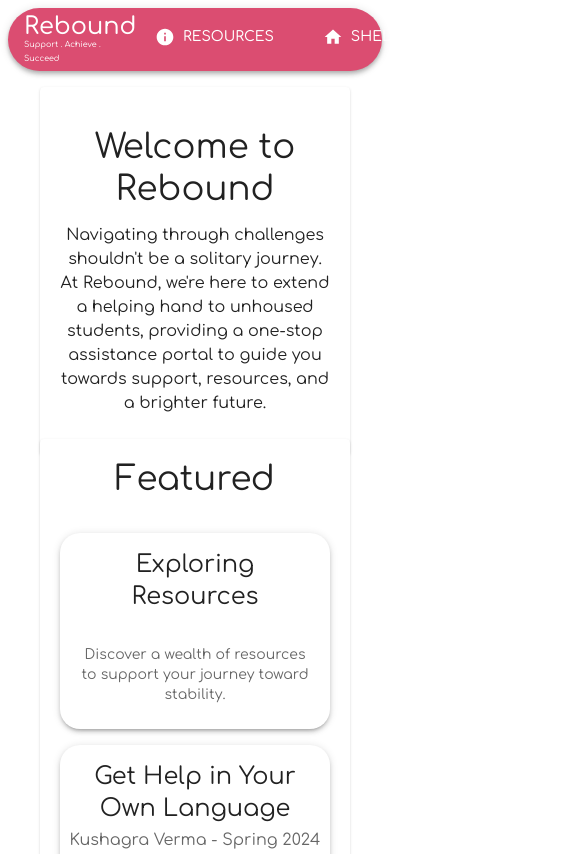
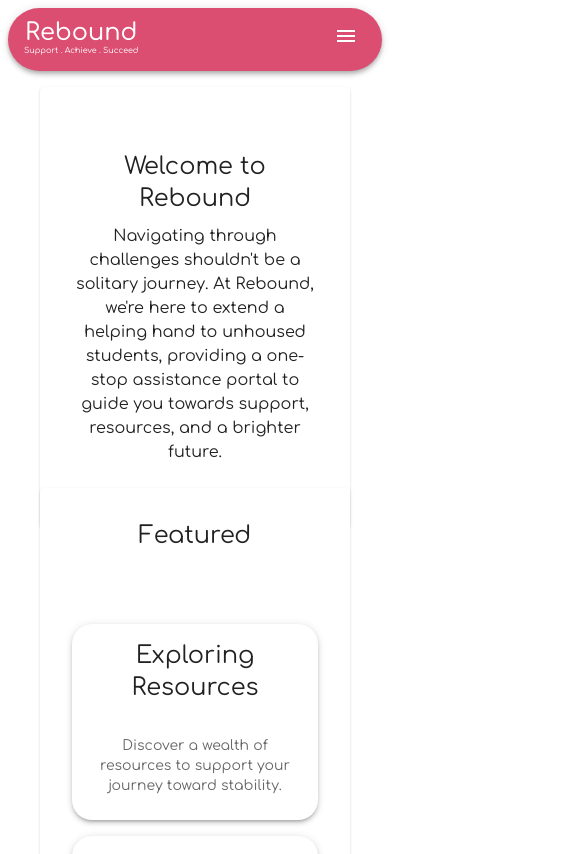
Before and after one commit to kushagraverma26/rebound_frontend, a React (Vite) app: page / in a window 390 px wide. Shown: the top 854 px of the page, 585 px wide, since content can reach past the window. Built offline with nearby package versions, Linux system fonts and the light colour scheme.

Commit message:
Dynamic navbar

```diff
--- a/src/components/Footer.jsx
+++ b/src/components/Footer.jsx
@@ -11,7 +11,7 @@ const Footer = () => {
         color="text.secondary"
         component="p"
       >
-        Kushagra Verma - Spring 2024 Masters Project
+        Kushagra Verma - Fall 2024 Masters Project
       </Typography>
       {/* <Typography variant="subtitle1" align="center" color="text.secondary">
         {new Date().getFullYear()}
--- a/src/components/NavBar.jsx
+++ b/src/components/NavBar.jsx
@@ -4,7 +4,6 @@ import AuthContext from "../context/AuthContext"; // Import AuthContext
 import Menu from "@mui/material/Menu";
 import MenuItem from "@mui/material/MenuItem";
 import IconButton from "@mui/material/IconButton";
-import Avatar from "@mui/material/Avatar";
 import AppBar from "@mui/material/AppBar";
 import Button from "@mui/material/Button";
 import Toolbar from "@mui/material/Toolbar";
@@ -14,22 +13,27 @@ import HomeIcon from "@mui/icons-material/Home";
 import InfoIcon from "@mui/icons-material/Info";
 import ChatIcon from "@mui/icons-material/Chat";
 import AccountCircleIcon from "@mui/icons-material/AccountCircle";
+import MenuIcon from "@mui/icons-material/Menu";
+import Drawer from "@mui/material/Drawer";
+import List from "@mui/material/List";
+import ListItem from "@mui/material/ListItem";
+import ListItemIcon from "@mui/material/ListItemIcon";
+import ListItemText from "@mui/material/ListItemText";
+import Divider from "@mui/material/Divider";
+import useMediaQuery from "@mui/material/useMediaQuery"; // Import useMediaQuery hook
+import { useTheme } from "@mui/material/styles";
 
 const styles = {
   appBar: {
     borderRadius: "5em",
     margin: "auto",
     height: "7.5vh",
+    top: "5px",
   },
   navBar: {
     display: "flex",
-    flexDirection: "row",
     justifyContent: "space-between",
-  },
-  navButtons: {
-    display: "flex",
-    flexDirection: "row",
-    justifyContent: "space-between",
+    alignItems: "center",
   },
   titleContainer: {
     display: "flex",
@@ -49,11 +53,25 @@ const styles = {
     padding: "8px",
     color: "white",
   },
+  centerButtonsContainer: {
+    flexGrow: 1, // Makes sure the buttons container takes available space
+    display: "flex",
+    justifyContent: "center", // Center the buttons
+    gap: "1rem", // Space between buttons
+  },
+  transparentDrawer: {
+    backgroundColor: "rgba(255, 255, 255, 0.9)", // Slight transparency
+  },
 };
 
 const Navbar = () => {
   const { isAuthenticated, logout } = useContext(AuthContext); // Access isAuthenticated and logout from AuthContext
   const [anchorEl, setAnchorEl] = useState(null);
+  const [drawerOpen, setDrawerOpen] = useState(false);
+
+  const theme = useTheme(); // Get the theme to check the breakpoints
+  const isMobile = useMediaQuery(theme.breakpoints.down("sm")); // Check if the screen is small
+  const isMedium = useMediaQuery(theme.breakpoints.down("md")); // Check if the screen is medium
 
   const handleMenuOpen = (event) => {
     setAnchorEl(event.currentTarget);
@@ -68,9 +86,66 @@ const Navbar = () => {
     handleMenuClose();
   };
 
+  const toggleDrawer = (open) => (event) => {
+    if (
+      event.type === "keydown" &&
+      (event.key === "Tab" || event.key === "Shift")
+    ) {
+      return;
+    }
+    setDrawerOpen(open);
+  };
+
+  const drawerList = () => (
+    <Box
+      sx={{ width: 250 }}
+      role="presentation"
+      onClick={toggleDrawer(false)}
+      onKeyDown={toggleDrawer(false)}
+      style={styles.transparentDrawer} // Apply transparency to Drawer
+    >
+      <List>
+        <ListItem button component={Link} to="/resources">
+          <ListItemIcon>
+            <InfoIcon />
+          </ListItemIcon>
+          <ListItemText primary="Resources" />
+        </ListItem>
+        <ListItem button component={Link} to="/shelters">
+          <ListItemIcon>
+            <HomeIcon />
+          </ListItemIcon>
+          <ListItemText primary="Shelters" />
+        </ListItem>
+        <ListItem button component={Link} to="/chat">
+          <ListItemIcon>
+            <ChatIcon />
+          </ListItemIcon>
+          <ListItemText primary="Chat" />
+        </ListItem>
+        {isAuthenticated ? (
+          <>
+            <Divider />
+            <ListItem button component={Link} to="/admin">
+              <ListItemText primary="Admin Home" />
+            </ListItem>
+            <ListItem button onClick={handleLogout}>
+              <ListItemText primary="Logout" />
+            </ListItem>
+          </>
+        ) : (
+          <ListItem button component={Link} to="/login">
+            <ListItemText primary="Admin Login" />
+          </ListItem>
+        )}
+      </List>
+    </Box>
+  );
+
   return (
     <AppBar position="sticky" style={styles.appBar}>
       <Toolbar style={styles.navBar}>
+        {/* Rebound Logo */}
         <Box style={styles.titleContainer} component={Link} to="/">
           <Typography variant="h6" style={styles.title}>
             Rebound
@@ -79,7 +154,12 @@ const Navbar = () => {
             Support . Achieve . Succeed
           </Typography>
         </Box>
-        <div style={styles.navButtons}>
+
+        {/* Centered Buttons */}
+        {!isMobile && !isMedium && (
+          <Box style={styles.centerButtonsContainer}>
+            {" "}
+            {/* Center buttons */}
             <Button
               style={{ maxWidth: "10rem", minWidth: "10rem" }}
               component={Link}
@@ -110,8 +190,20 @@ const Navbar = () => {
             >
               Chat
             </Button>
-        </div>
-        {isAuthenticated ? (
+          </Box>
+        )}
+
+        {/* Admin buttons or Menu on mobile/medium screens */}
+        {isMobile || isMedium ? (
+          <IconButton
+            edge="start"
+            color="inherit"
+            aria-label="menu"
+            onClick={toggleDrawer(true)}
+          >
+            <MenuIcon />
+          </IconButton>
+        ) : isAuthenticated ? (
           <>
             <IconButton
               style={styles.avatarButton}
@@ -145,6 +237,9 @@ const Navbar = () => {
             Admin Login
           </Button>
         )}
+        <Drawer anchor="right" open={drawerOpen} onClose={toggleDrawer(false)}>
+          {drawerList()}
+        </Drawer>
       </Toolbar>
     </AppBar>
   );
--- a/src/main.jsx
+++ b/src/main.jsx
@@ -18,7 +18,7 @@ ReactDOM.createRoot(document.getElementById("root")).render(
       <QueryClientProvider client={queryClient}>
         <AuthProvider>
           <RouterProvider router={router} />
-          <ReactQueryDevtools initialIsOpen={false} />
+          {/* <ReactQueryDevtools initialIsOpen={false} /> */}
         </AuthProvider>
       </QueryClientProvider>
     </ThemeProvider>
--- a/src/pages/HomePage.jsx
+++ b/src/pages/HomePage.jsx
@@ -6,12 +6,14 @@ import Typography from "@mui/material/Typography";
 import Box from "@mui/material/Box";
 import Card from "@mui/material/Card";
 import CardHeader from "@mui/material/CardHeader";
-import CardActions from "@mui/material/CardActions";
 import CardContent from "@mui/material/CardContent";
-import CardMedia from "@mui/material/CardMedia";
 import { Link } from "react-router-dom";
+import { useTheme, useMediaQuery } from "@mui/material";
 
 const HomePage = () => {
+  const theme = useTheme();
+  const isSmallScreen = useMediaQuery(theme.breakpoints.down("sm"));
+
   const featuredContent = [
     {
       title: "Exploring Resources",
@@ -21,7 +23,7 @@ const HomePage = () => {
     {
       title: "Get Help in Your Own Language",
       description:
-        "Chat in the language you are most comfortable in. Connect with social workers and get immidiate assistance.",
+        "Chat in the language you are most comfortable in. Connect with social workers and get immediate assistance.",
     },
     {
       title: "Stories of Resilience",
@@ -31,22 +33,27 @@ const HomePage = () => {
   ];
 
   return (
-    <Box height="80vh" display="flex" flexDirection="column" padding={2}>
-      <Container maxWidth={false} style={{ height: "80vh" }}>
-        <Grid container spacing={3} style={{ height: "80vh" }}>
+    <Box
+      display="flex"
+      flexDirection="column"
+      padding={2}
+      sx={{ height: "auto", minHeight: "75vh" }}
+    >
+      <Container maxWidth="lg" sx={{ height: "100%" }}>
+        <Grid container spacing={3} alignItems="stretch">
           {/* Left Half */}
           <Grid item xs={12} md={6}>
             <Paper
-              style={{
+              sx={{
                 height: "100%",
-                padding: "20px",
+                padding: 4,
                 textAlign: "center",
                 display: "flex",
                 flexDirection: "column",
                 justifyContent: "center",
               }}
             >
-              <Typography variant="h4" gutterBottom>
+              <Typography variant={isSmallScreen ? "h5" : "h4"} gutterBottom>
                 Welcome to Rebound
               </Typography>
               <Typography variant="body1">
@@ -61,22 +68,33 @@ const HomePage = () => {
           {/* Right Half */}
           <Grid item xs={12} md={6}>
             <Paper
-              style={{
+              sx={{
                 height: "100%",
-                padding: "20px",
+                padding: 4,
                 textAlign: "center",
                 display: "flex",
                 flexDirection: "column",
-                justifyContent: "space-between"
+                justifyContent: "space-between",
               }}
             >
-              <Typography variant="h4" gutterBottom alignSelf="top">
+              <Typography
+                variant={isSmallScreen ? "h5" : "h4"}
+                gutterBottom
+                alignSelf="top"
+              >
                 Featured
               </Typography>
               <Grid container spacing={2}>
                 {featuredContent.map((item, index) => (
-                  <Grid item key={index} xs={12} component={Link} to="/" style={{textDecoration: "none"}}>
-                    <Card elevation={3} style={{ borderRadius: "20px" }}>
+                  <Grid
+                    item
+                    key={index}
+                    xs={12}
+                    component={Link}
+                    to="/"
+                    sx={{ textDecoration: "none" }}
+                  >
+                    <Card elevation={3} sx={{ borderRadius: "20px" }}>
                       <CardHeader title={item.title} />
                       <CardContent>
                         <Typography
@@ -91,7 +109,6 @@ const HomePage = () => {
                   </Grid>
                 ))}
               </Grid>
-              <Box></Box>
             </Paper>
           </Grid>
         </Grid>
```
Also changed, not shown: src/pages/Layout.jsx (+10 -10 lines). Lines whose indentation alone changed are shown as unchanged.
